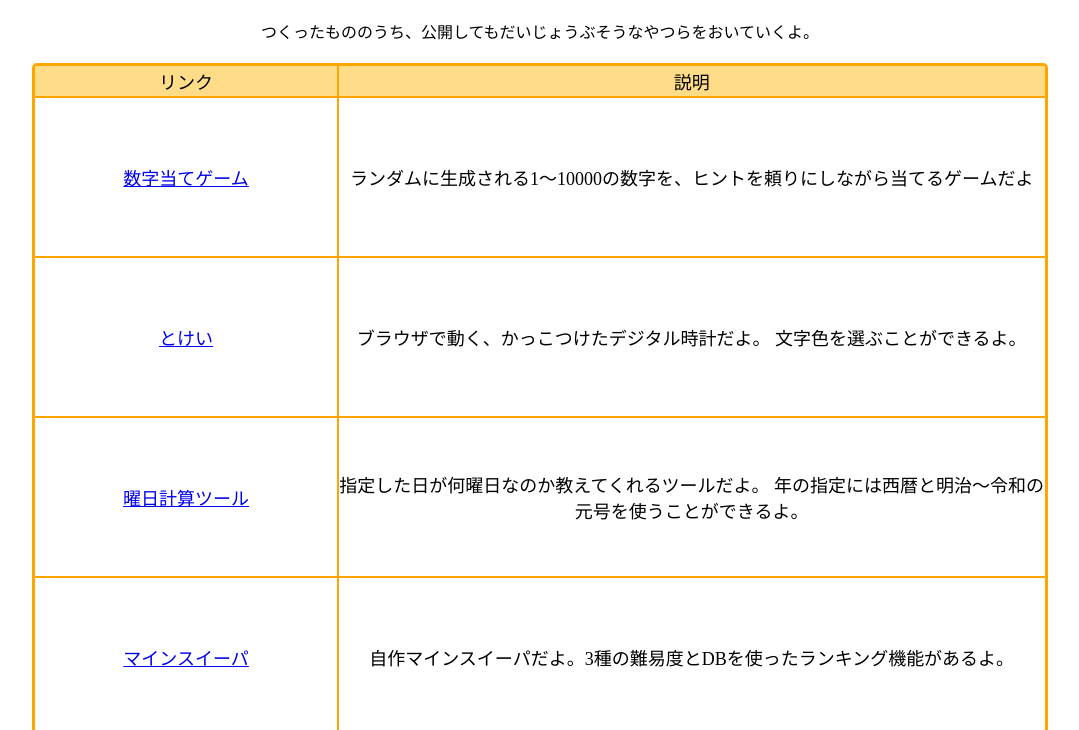
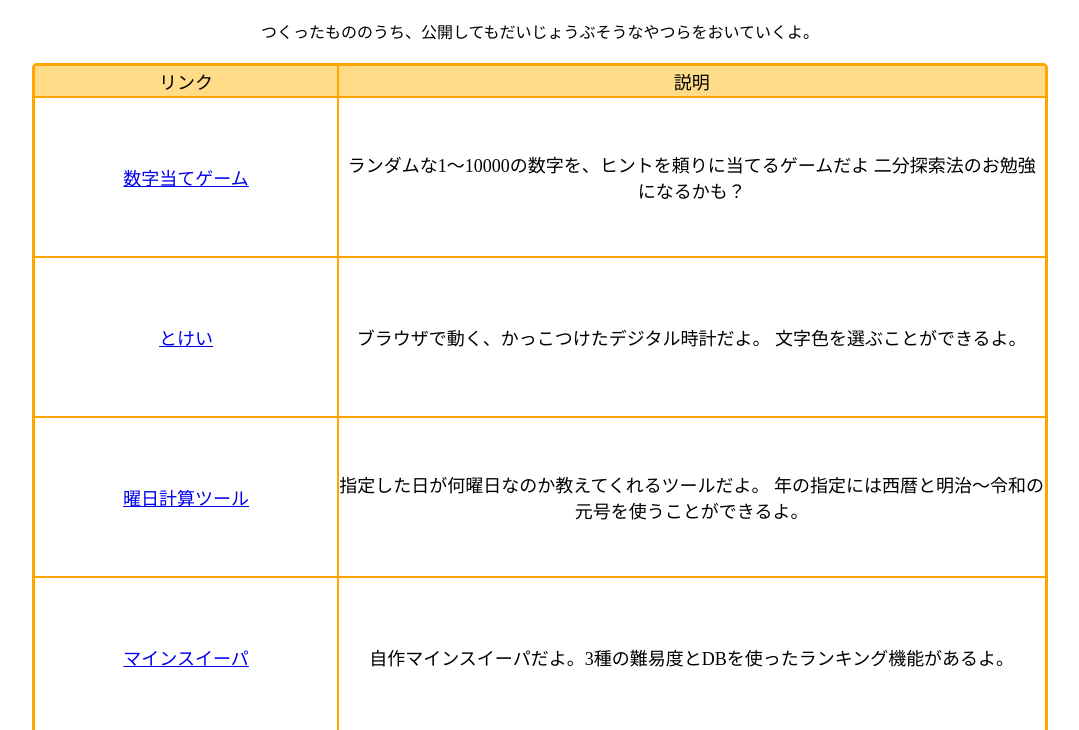
Before and after one commit to o-tori/sitemap, a plain HTML site: page index.html in a window 1280 px wide. Shown: the part 70-800 px from the top of the page, without its empty margins (100-1179 px from the left). Drawn offline with Linux system fonts and the light colour scheme.

Commit message:
change some description

```diff
--- a/index.html
+++ b/index.html
@@ -20,7 +20,8 @@
 
     <a href="../NumberGame" class="item leftItem">数字当てゲーム</a>
     <div class="item rightItem">
-      ランダムに生成される1～10000の数字を、ヒントを頼りにしながら当てるゲームだよ
+      ランダムな1～10000の数字を、ヒントを頼りに当てるゲームだよ
+      二分探索法のお勉強になるかも？
     </div>
 
     <a href="../HTMLClock" class="item leftItem">とけい</a>
```
